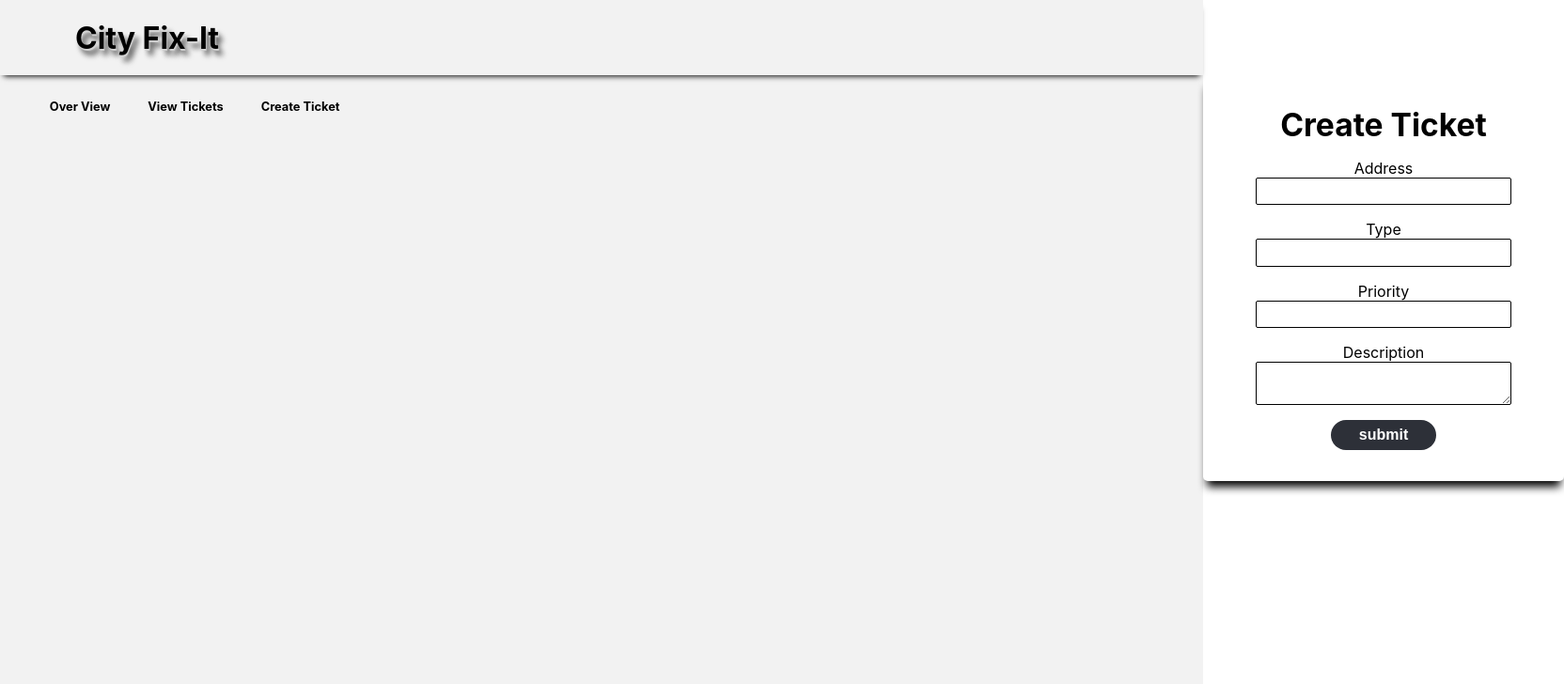
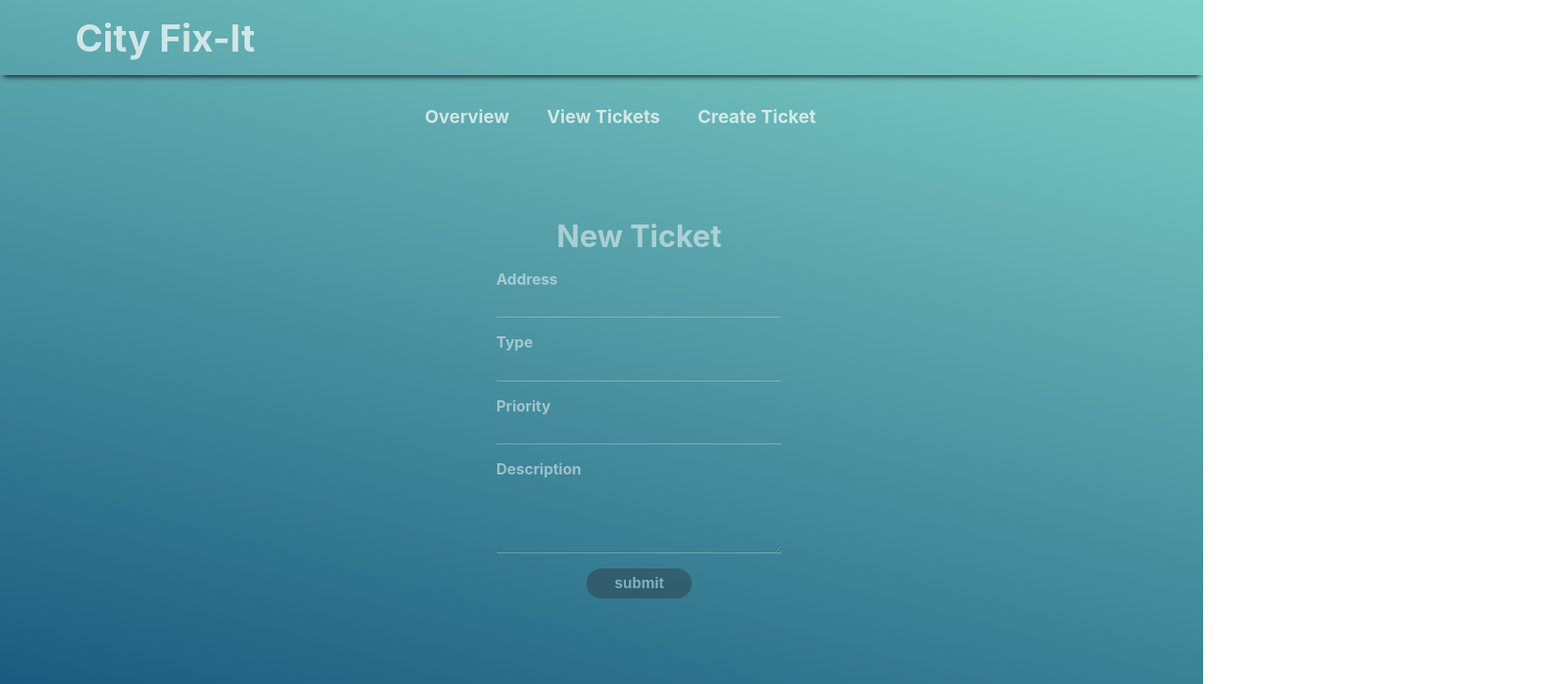
Before and after one commit to jwilld/City-Fix-It, a React (Create React App) app: page /main/create in a window 1280 px wide. Shown: the top 728 px of the page at 94% size, 1664 px wide, since content can reach past the window. Built offline with nearby package versions, Linux system fonts and the light colour scheme.

Commit message:
fully revamped css with gradients. The create ticket component has no borders and uses lines instead of boxes for input. The chart has been updated with react-vis styles.

```diff
--- a/src/create-ticket/Create-Ticket.js
+++ b/src/create-ticket/Create-Ticket.js
@@ -23,6 +23,8 @@ class CreateTicket extends Component {
     let keys = Object.keys(this.state)
     keys.forEach(key => (newTicket[key] = form.get(key)))
     this.props.dispatch(create_ticket(newTicket))
+    document.getElementById('create-ticket-form').reset()
+
 
   }
 
@@ -43,9 +45,9 @@ class CreateTicket extends Component {
     ))
     return (
       <div className="create-form" onSubmit={this.createTicket}>
-        <form className="form">
+        <form id='create-ticket-form' className="create-form">
         <div className='form-label'>
-          <label >Create Ticket</label>
+          <label >New Ticket</label>
         </div>
         <div className= 'form-inputs'>
           {createForm}
--- a/src/create-ticket/create-ticket.css
+++ b/src/create-ticket/create-ticket.css
@@ -1,22 +1,27 @@
 .form-label {
   text-align: center;
   grid-column: 1/4;
-  font-size: 2.1em;
+  grid-row: 1;
+  font-size: 2em;
   font-weight: bold;
+  color: white;
+
+
 }
 
-.form {
+.create-form {
+  opacity: .7;
   padding: 2em;
-  box-shadow: 0 10px 10px -4px;
+  /* box-shadow: 0 5px 20px -4px white; */
   height: 23em;
   width: 20em;
   display: grid;
   grid-template-rows: repeat(3, 1fr);
   grid-template-columns: repeat(3, 1fr);
   grid-gap: 1em;
-  text-align: center;
-  /* david change */
+  text-align: left;
   border-radius: 5px;
+  color: white;
 }
 
 .form-inputs {
@@ -25,6 +30,9 @@
   grid-gap: 1em;
   grid-column: 2;
   justify-items: center;
+  border: none;
+  font-weight: bold;
+
 }
 .form-submit {
   width: 7em;
@@ -36,6 +44,7 @@
   transition: 1s;
   border: none;
   border-radius: 20px;
+  opacity: .8;
 }
 
 .form-submit:hover {
@@ -47,12 +56,19 @@
 .input {
   display: block;
   width: 20em;
-  border: solid thin;
+  border: none;
   height: 1.9em;
-  /* david change */
   border-radius: 2px;
+  background: transparent;
+  border-bottom: 1px solid rgba(255, 255, 255, 0.589);
+  font-size: 15px;
+  color: white;
+}
+.input:focus{
+  outline: 0;
+  border: 2px solid rgba(255, 255, 255, 0.694);
 }
 
 .textarea-box {
-  height: 5vh;
+  height: 5em;
 }
--- a/src/dashboard/dashboard.css
+++ b/src/dashboard/dashboard.css
@@ -5,24 +5,22 @@
 }
 
 .dash-menu{
-    /* background-color: rgb(45, 48, 57); */
-    display: flex;
-    justify-content: left;
+    opacity: .7;
     color: rgb(255, 255, 255);
     font-size: .8em;
     font-weight: bold;
-    /* box-shadow:  0 10px 6px -4px black; */
     text-align: center;
     padding: 1em;
 }
 .dash-menu-items{
     display: flex;
+
 }
 .dash-link{
     transition: 1s;
     text-decoration:none;
     color: white;
-    color: black;
+    font-size: 1.5em;
 }
 
 .dash-link:hover{
--- a/src/dashboard/dashboard.js
+++ b/src/dashboard/dashboard.js
@@ -11,7 +11,7 @@ class Dashboard extends Component {
           <div className='dash-menu'>
             <div className ='dash-menu-items'>
             <Link className="dashboard-link" to="/main/">
-            <ul className='dash-link'>Over View</ul>
+            <ul className='dash-link'>Overview</ul>
             </Link>
               <Link className = 'dash-link' to='/main/ticket-search'>
             <ul>View Tickets</ul>
--- a/src/landing-page/landing.css
+++ b/src/landing-page/landing.css
@@ -1,8 +1,7 @@
 .landing-container{
     height: 100vh;
     width: 100vw;
-    background-color: rgb(242,242,242);
-
+    background-image: linear-gradient(15deg, #13547a 0%, #80d0c7 100%);
     background-size: cover;
     display: grid;
     grid-template-rows: repeat(3,1fr);
@@ -15,13 +14,13 @@
     display: block;
     text-align: center;
     width: 50vw;
-    color: rgb(0, 0, 0);
-    /* opacity: .5; */
+    color: white;
+
+    opacity: .8;
   }
 .landing-link{
     text-decoration: none;
-    color:  rgb(0, 0, 0);
-    /* text-shadow: 1px 1px rgb(0, 0, 0); */
+    color: white;
     font-size: 2em;
     transition: 1.5s;
 }
@@ -30,7 +29,7 @@
 }
 
   .title h1:hover{
-    color: rgb(255, 255, 255);
+    color: rgb(156, 152, 152);
     /* text-shadow: 0px 0px; */
     transition: 1s;
 
--- a/src/main-page/main.css
+++ b/src/main-page/main.css
@@ -3,10 +3,12 @@
   width: 100vw;
   display: grid;
   grid-template-rows: repeat(2,.5fr) 5fr 3fr;
-  background-color: rgb(242,242,242);
+  background-image: linear-gradient(15deg, #13547a 0%, #80d0c7 100%);
 }
+
 .ticket-search-container{
   grid-row: 4;
+  grid-column: 1;
   display: flex;
   align-items: center;
   width: 100%;
@@ -14,6 +16,7 @@
 }
 
 .ticket-show-container{
+  grid-column:1;
   grid-row:3;
   display: flex;
   height: 80%;
@@ -24,6 +27,7 @@
 .dashboard-container {
   grid-row: 2;
   display: flex;
+  justify-content: center;
   align-items: flex-start;
 }
 
@@ -34,7 +38,6 @@
 }
 
 .main-header {
-  /* background-color: rgb(45, 48, 57); */
   height: 5em;
   width: 100vw;
   display: flex;
@@ -43,19 +46,17 @@
 }
 
 .main-header-text {
-  font-size: 4vh;
+  opacity: .7;
+  font-size: 2.5em;
   color: white;
-  color: black;
   font-weight: bold;
   padding-left: 10vh;
-  text-shadow:.1vh .2vh .1vh lightgray,
-   0.5vh 0.8vh 0.6vh rgba(16, 16, 16, 0.4),
-    0.6vh 0.9vh 0.8vh rgba(16, 16, 16, 0.4);
 }
 
-.create-form{
-  grid-row: 2;
-  grid-column: 2/4;
+.create-container{
+  grid-row: 3/5;
+  grid-column:1;
   display: flex;
   justify-content: center;
+  align-items: flex-start;
 }
--- a/src/main-page/main.js
+++ b/src/main-page/main.js
@@ -27,7 +27,9 @@ class Main extends Component {
         <div className='dashboard-container'>
           <Dashboard path ='/main/' component={Main} />
         </div>
-          <Route path ='/main/create' component={CreateTicket}/>
+        <div className='create-container'>
+          <Route exact path ='/main/create' component={CreateTicket}/>
+        </div>
           <Route exact path='/main' component={TicketChart}/>
       </div>
     );
--- a/src/ticket-chart/Ticket-Chart.js
+++ b/src/ticket-chart/Ticket-Chart.js
@@ -1,9 +1,11 @@
 import React, { Component } from "react";
 import Axios from "axios";
+import '../../node_modules/react-vis/dist/style.css';
 import './ticket-chart.css'
-import { XAxis, YAxis,XYPlot, VerticalBarSeries,LabelSeries } from "react-vis";
+import { XAxis, YAxis, XYPlot, VerticalBarSeries, LabelSeries, HorizontalGridLines } from "react-vis";
 
 class TicketChart extends Component {
+
   constructor() {
     super();
     this.state = {
@@ -28,45 +30,46 @@ class TicketChart extends Component {
   };
 
   render() {
-    const chartWidth = 300;
-    const chartHeight = 210;
+    const chartWidth = 500;
+    const chartHeight = 250;
     const chartDomain = [0, chartHeight];
     let myData = [
-        {x:'Urgent' ,y:this.state.urgentLength},
-        {x:'Routine' ,y:this.state.routineLength}
+      { x: 'Urgent', y: this.state.urgentLength },
+      { x: 'Routine', y: this.state.routineLength }
 
     ]
     return (
       <div className="chart">
-        <div className='description-header'>
-          <h1>City Fix-It</h1>
+        <div className='description-overview'>
+          <h1>Overview</h1>
+          <p>
+            Tickets submitted in this area by chart.
+          </p>
         </div>
-          <div className='app-description'>
-          <p>
-           This website allows you to report repair tickets to the local government.
-           Simply fill out the location and other details of the issue along with a description.
-          </p>
-          </div>
-          <div className= 'chart-container'>
-        <XYPlot className='the-chart' xType="ordinal" width={chartWidth} height={chartHeight} yDomain={chartDomain} color="green">
-            <XAxis/>
-            <YAxis/>
+        <div className='chart-container'>
+          <XYPlot className='the-chart' xType="ordinal" width={chartWidth} height={chartHeight} opacity={.7} yDomain={chartDomain} color="green" margin={{ left: 50 }}>
+            <XAxis />
+            <YAxis />
             <VerticalBarSeries
-            data = {myData}
+
+              data={myData}
             />
 
-            <LabelSeries
-            data = {myData.map( obj => {
-                return { ...obj,label: obj.y.toString() }
-            })}
-            labelAnchorX = "middle"
-            labelAnchorY = "text-after-edge"
+
+            <LabelSeries className='label-series'
+              data={myData.map(obj => {
+                return { ...obj, label: obj.y.toString() }
+              })}
+              labelAnchorX="middle"
+              labelAnchorY="text-after-edge"
 
             />
+            <HorizontalGridLines className='grid-lines' />
 
-        </XYPlot>
 
-          </div>
+          </XYPlot>
+
+        </div>
       </div>
     );
   }
--- a/src/ticket-chart/ticket-chart.css
+++ b/src/ticket-chart/ticket-chart.css
@@ -3,17 +3,46 @@
     grid-template-rows: repeat(3,1fr);
     text-align: center;
 }
-.the-chart{
-    grid-row: 3;
-    display: flex;
-}
-.app-description{
-    grid-row: 2;
-    text-align: center;
+
+
+
+
+.description-overview{
+    color: white;
+    opacity: .7;
 }
 
+
 .chart-container{
+    grid-row: 2;
     display: flex;
     justify-content: center;
-    /* width: 50em; */
 }
+
+.rv-xy-plot__grid-lines__line {
+    opacity: .5;
+    stroke: rgba(255, 255, 255, 0.452);
+    stroke-width: .5;
+  }
+
+  .rv-xy-plot__axis__tick__text{
+      fill: white;
+      font-size: 20px;
+
+  }
+
+  .rv-xy-plot__axis__line{
+      opacity: .5;
+      fill: white;
+  }
+
+.rv-xy-plot__axis__ticks{
+    opacity: .5;
+    fill: white;
+}
+
+.rv-xy-plot__series--label-text{
+    opacity: .5;
+    fill: white;
+
+}
--- a/src/ticket-search/ticket-search.css
+++ b/src/ticket-search/ticket-search.css
@@ -5,7 +5,19 @@
 
 .search-box {
   font-size: 25px;
+  border: none;
+  color: rgb(98, 177, 176);
+  border-radius: 5px;
 }
+.search-box:focus{
+  outline: 0;
+  border: 4px solid rgba(98, 177, 176, 0.735);
+}
+
+.search-box::placeholder{
+  color: rgba(98, 177, 176, 0.735);
+}
+
 
 .ticket-item {
   justify-content: space-between;
@@ -15,18 +27,18 @@
   transition: 1s;
 }
 .ticket-item:hover{
-  background-color:white;
-  background-color: white;
+  background-color:rgba(98, 177, 176, 0.715);
   transition: 1s;
 
 }
 
 .edit-link {
   text-decoration: none;
-  color: black;
-  background-color: rgba(0, 128, 0, 0.386);
+  color: white;
+  background-color: rgba(98, 177, 176, 0.715);
   transition: 1s;
 }
+
 .type {
   grid-column: 2;
 }
@@ -40,15 +52,16 @@
   grid-column: 4;
 }
 .ticket-scroll {
-  /* grid-row:4;
-  grid-column: 1/5; */
+  width: 100vw;
+  opacity: .9;
   height: 11em;
   overflow: hidden;
   overflow-y: scroll;
+  box-shadow: 0 3px 15px -5px white;
+  font-weight: bold;
+  color: white;
+}
 
-  background-color: rgb(239,239,232);
-  box-shadow: 0 10px 20px -4px;
-}
 
 .display-list{
     height: 4em;
--- a/src/ticket-show/ticketshow.css
+++ b/src/ticket-show/ticketshow.css
@@ -1,11 +1,15 @@
 
 
 .ticket-container{
-    box-shadow: 0 10px 20px -4px;
+    box-shadow: 0 3px 15px -5px white;
     display: grid;
     grid-template-rows: repeat(5,1fr) .5fr;
     grid-template-columns: repeat(4,1fr);
     text-align: center;
+    color: white;
+    font-weight: bold;
+    border-radius: 10px;
+
 }
 p span{
     color: rgba(73, 215, 254, 0.907);
@@ -17,17 +21,18 @@ p span{
     display: flex;
     justify-content: center;
     align-items: center;
-    background-color: rgba(255, 0, 0, 0.516);
     transition: 1s;
     text-decoration: none;
-    color: black;
     font-weight: bold;
+    color: white;
+    background-color: rgb(243, 72, 72);
+    border-radius: 5px;
 }
 
 .delete-container:hover{
+    background-color: white;
+    color: red;
     transition: 1s;
-    color: red;
-    background-color: white;
 }
 .id{
     grid-row: 1;
```
